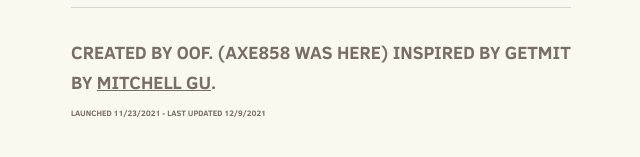
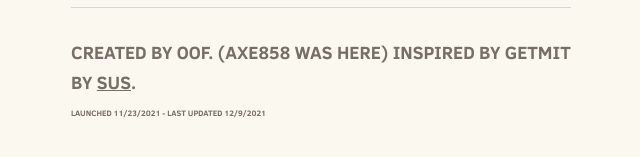
Before and after one commit to getpvi-2048/getpvi.github.io, a plain HTML site: page index.html in a window 1280 px wide. Shown: the part 887-1044 px from the top of the page, without its empty margins (319-959 px from the left). Drawn offline with nearby package versions, Linux system fonts and the light colour scheme; files that its build step writes are made by us from their sources; a script that the page names is missing; files whose address does not match are found by name.

Commit message:
Update index.html

```diff
--- a/index.html
+++ b/index.html
@@ -80,7 +80,7 @@
     </p>
     <hr>
     <p>
-    Created by oOf. (axe858 was here) Inspired by GetMIT by <a href="https://github.com/mitchgu/GetMIT">Mitchell Gu</a>.
+    Created by oOf. (axe858 was here) Inspired by GetMIT by <a href="https://github.com/getpvi-2048/getpvi.github.io/">sus</a>.
     </p>
 
     <p style="font-size: 8px">Launched 11/23/2021 - Last Updated 12/9/2021</p>
```
